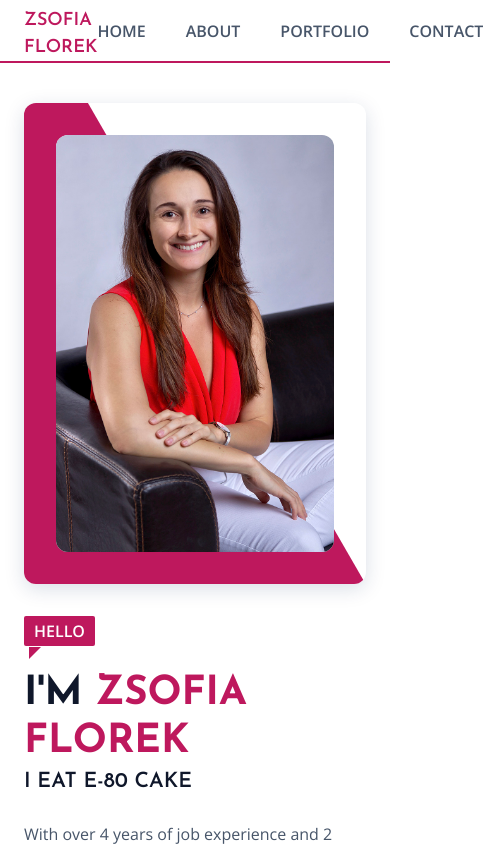
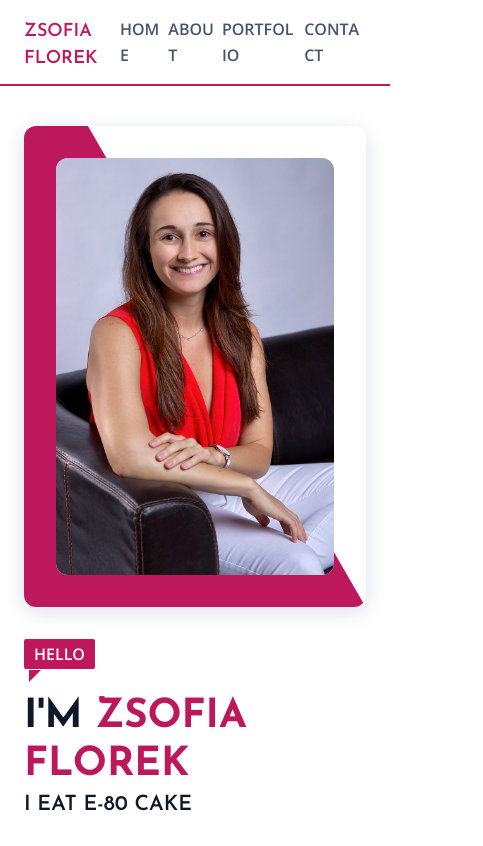
Before and after one commit to zsofiaflorek/portfolio, a Next.js app: page / in a window 390 px wide. Shown: the top 846 px of the page, 483 px wide, since content can reach past the window. Built offline with nearby package versions, Linux system fonts and the light colour scheme.

Commit message:
Fix menu bar breaking layout

```diff
--- a/components/menu.js
+++ b/components/menu.js
@@ -3,9 +3,11 @@ import { MenuItem } from "./menuItem";
 export function Menu() {
   return (
     <nav className=" font-semibold uppercase shadow-md border-b-2 border-primary">
-      <div className="max-w-screen-lg flex justify-between items-center mx-auto px-6">
-        <h1 className="text-primary text-md mt-2">Zsofia Florek</h1>
-        <ul className="flex gap-10 justify-end py-4">
+      <div className="max-w-screen-lg flex gap-4 justify-between items-center mx-auto px-6">
+        <h1 className="w-20 flex-shrink-0 text-primary text-md mt-2 sm:w-auto">
+          Zsofia Florek
+        </h1>
+        <ul className="flex gap-2 justify-end overflow-hidden py-4 lg:gap-10">
           <MenuItem href="/">Home</MenuItem>
           <MenuItem href="/about">About</MenuItem>
           <MenuItem href="/portfolio">Portfolio</MenuItem>
--- a/components/menuItem.js
+++ b/components/menuItem.js
@@ -1,7 +1,7 @@
 import Link from "next/link";
 export function MenuItem({ children, href, className }) {
   return (
-    <li>
+    <li className="overflow-hidden ">
       <Link href={href}>
         <a className={className}>{children}</a>
       </Link>
--- a/styles/globals.css
+++ b/styles/globals.css
@@ -7,6 +7,7 @@
     @apply text-prose;
     @apply text-base;
     @apply font-body;
+    @apply break-words;
   }
   h1,
   h2,
```
